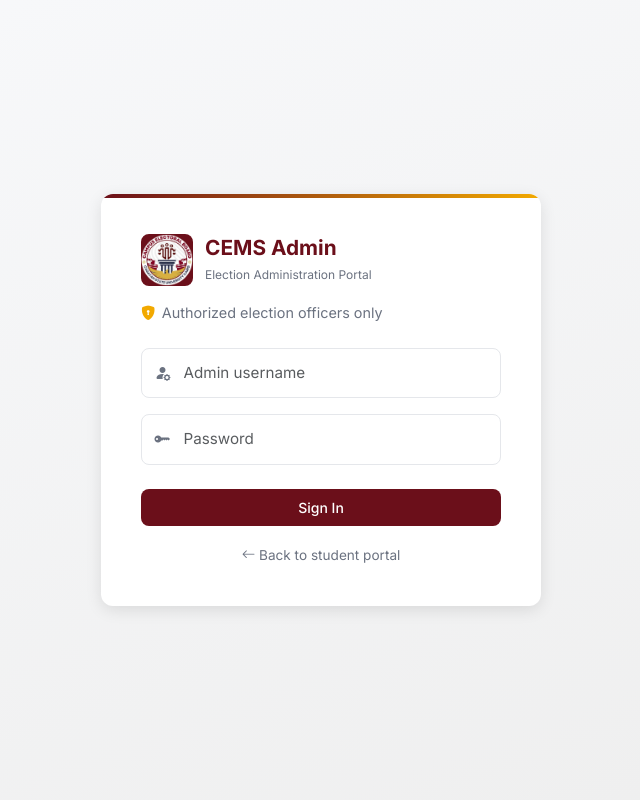
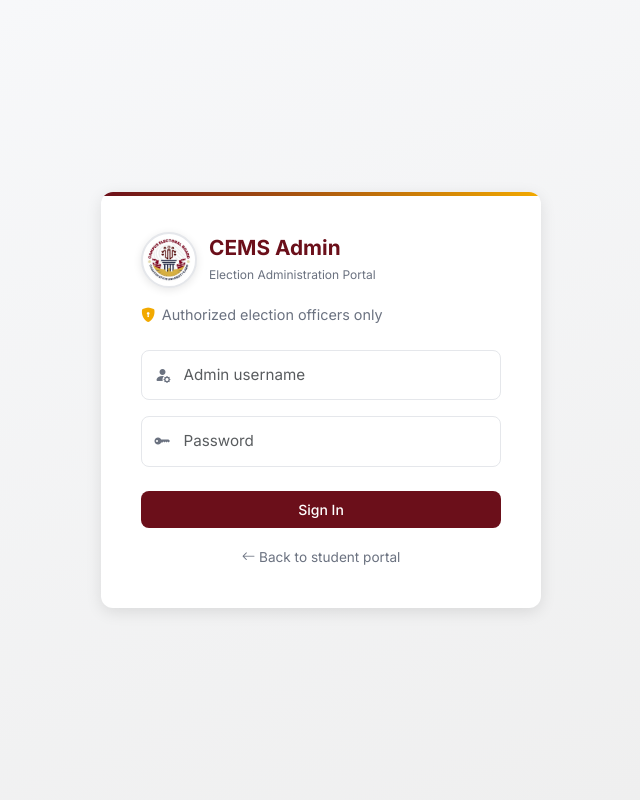
Before and after one commit to GhanyDC/CSU-CEMS, a Django app: template templates/frontend/admin_login.html in a window 1280 px wide. Shown: the whole page, without its empty margins (319-959 px from the left). Run offline with Django 3.2, Linux system fonts and the light colour scheme; the template is opened without the code that fills it, so the values that code supplies are empty.

Commit message:
style: make logo badge visible in navbar and login card
- brand-logo-nav: circular white background + outer ring + shadow so the
  CSU CARIG seal pops against the maroon navbar on all screen sizes
- admin login card: matching circular white container for the logo
- logo.png already present in static/img/ and staticfiles/img/

```diff
--- a/static/css/cems.css
+++ b/static/css/cems.css
@@ -77,11 +77,13 @@ h1, h2, h3, h4, h5, h6 { font-weight: 600; color: var(--cems-text); }
 }
 /* Logo image in navbar — shown when logo.png is present */
 .brand-logo-nav {
-    width: 42px; height: 42px;
+    width: 44px; height: 44px;
     object-fit: contain;
-    border-radius: 6px;
+    border-radius: 50%;
     flex-shrink: 0;
-    filter: drop-shadow(0 2px 4px rgba(0,0,0,0.25));
+    background: rgba(255,255,255,0.95);
+    padding: 3px;
+    box-shadow: 0 0 0 2px rgba(255,255,255,0.30), 0 2px 6px rgba(0,0,0,0.30);
 }
 .cems-navbar .nav-link { color: rgba(255,255,255,0.8); font-size: 0.9rem; }
 .cems-navbar .nav-link:hover { color: #fff; }
--- a/templates/frontend/admin_login.html
+++ b/templates/frontend/admin_login.html
@@ -40,9 +40,11 @@
         margin-bottom: 0.25rem;
     }
     .admin-brand-icon {
-        width: 52px; height: 52px;
-        background: var(--cems-primary);
-        border-radius: var(--cems-radius-sm);
+        width: 56px; height: 56px;
+        background: #fff;
+        border-radius: 50%;
+        border: 2px solid var(--cems-border);
+        box-shadow: 0 2px 8px rgba(0,0,0,0.10);
         display: flex;
         align-items: center;
         justify-content: center;
@@ -50,6 +52,7 @@
         font-weight: 800;
         overflow: hidden;
         flex-shrink: 0;
+        padding: 4px;
     }
     .admin-brand-icon img {
         width: 100%;
```
